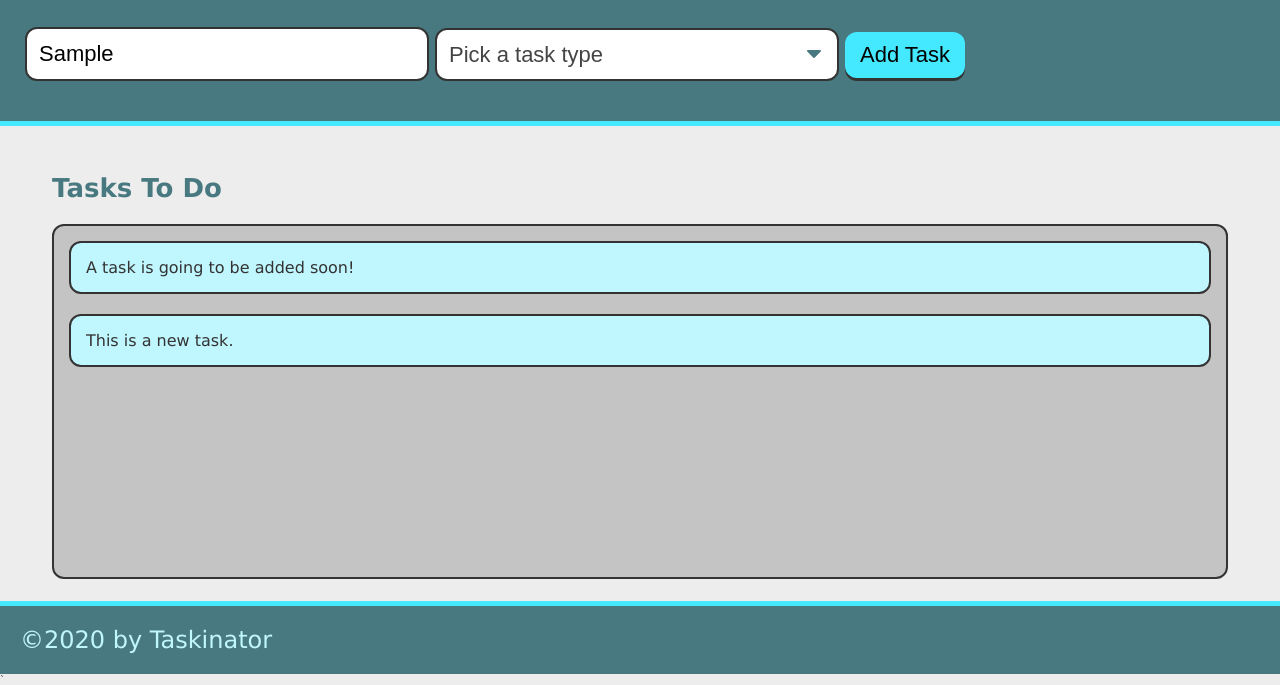
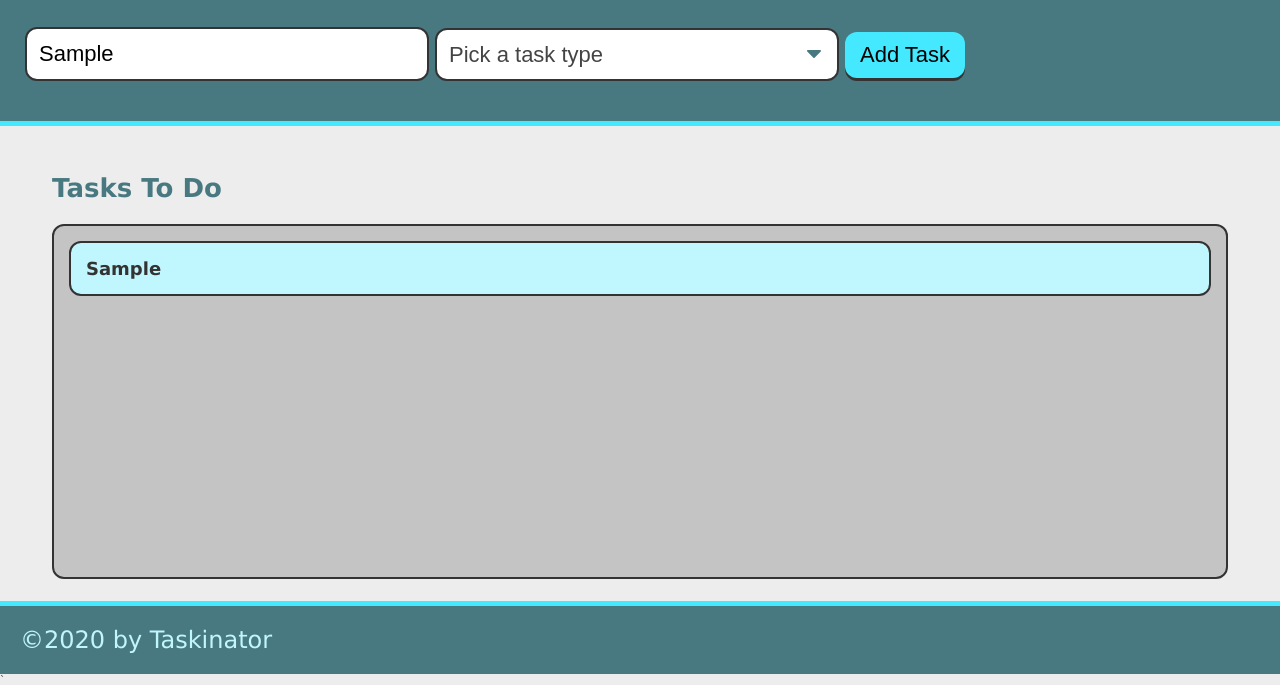
Before and after one commit to Brayheart/taskinator, a plain HTML site: page index.html in a window 1280 px wide. Both pictures are taken after typing "Sample" into the empty fields and a click on the button "Add Task". Shown: the part 115-800 px from the top of the page. Drawn offline with Linux system fonts and the light colour scheme.

Commit message:
code refactor and comments

```diff
--- a/assets/js/index.js
+++ b/assets/js/index.js
@@ -1,12 +1,25 @@
 var formEl = document.querySelector("#task-form");
 var tasksToDoEl = document.querySelector("#tasks-to-do");
 
-var createTaskHandler = function(event) {
-  event.preventDefault()
+var createTaskHandler = function (event) {
+  event.preventDefault();
+  var taskNameInput = document.querySelector("input[name='task-name']").value;
+  var taskTypeInput = document.querySelector("select[name='task-type']").value;
 
+  // create list item
   var listItemEl = document.createElement("li");
   listItemEl.className = "task-item";
-  listItemEl.textContent = "This is a new task.";
+
+  // create div to hold task info and add to list item
+  var taskInfoEl = document.createElement("div");
+  taskInfoEl.className = "task-info";
+
+  // add HTML content to div
+  taskInfoEl.innerHTML = "<h3 class='task-name'>" + taskNameInput + "</h3><span class='task-type'>" + taskTypeInput + "</span>";
+  listItemEl.appendChild(taskInfoEl);
+
+  // add entire list item to list
   tasksToDoEl.appendChild(listItemEl);
-}
+};
+
 formEl.addEventListener("submit", createTaskHandler);
--- a/index.html
+++ b/index.html
@@ -37,7 +37,6 @@
     <section class="task-list-wrapper">
       <h2 class="list-title">Tasks To Do</h2>
       <ul class="task-list" id="tasks-to-do">
-        <li class="task-item">A task is going to be added soon!</li>
       </ul>
     </section>
   </main>
```
